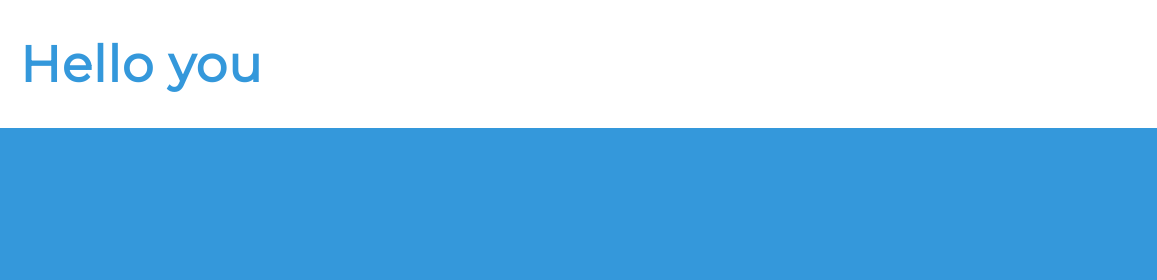
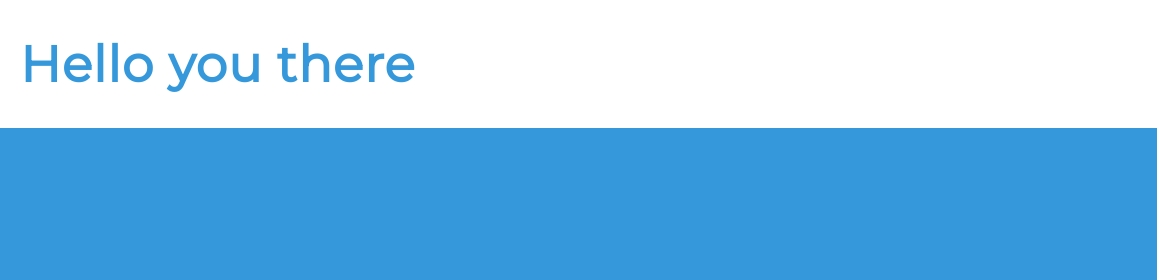
Before and after one commit to johanhanses/serverless-React, a plain HTML site: page index.html in a window 1280 px wide. Shown: the top 280 px of the page, 0-1157 px from the left. Drawn offline with Linux system fonts and the light colour scheme.

```diff
--- a/index.html
+++ b/index.html
@@ -14,7 +14,7 @@
   <body>
     <main class="overflow--auto">
       <h1 class="color--skyBlue section__heading--largest">
-        Hello you
+        Hello you there
       </h1>
 
       <ul class="section--social">
```
